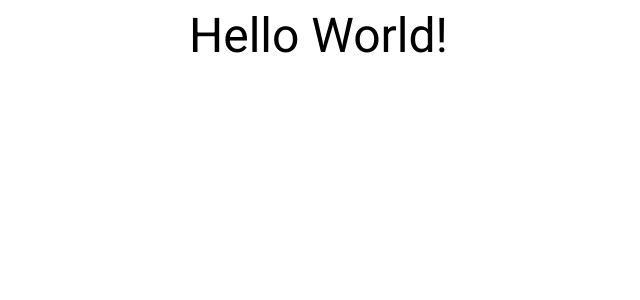
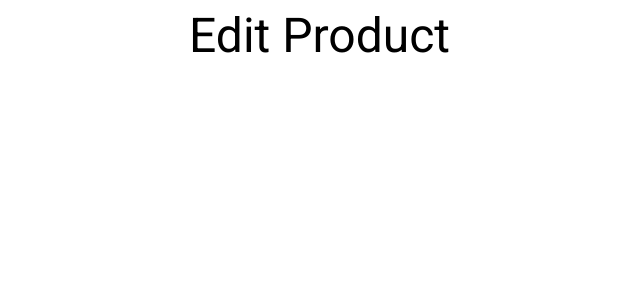
Before and after one commit to kbonnici/karl-bonnici-IS24-full-stack-competition-req97073, a React app in the folder frontend/: page /edit/1 in a window 1280 px wide. Shown: the top 300 px of the page, without its empty margins (175-815 px from the left). Built offline with nearby package versions, Linux system fonts and the light colour scheme; the HTML template or start-up script is replaced by a standard one.

Commit message:
add simple landing page and edit route

```diff
--- a/frontend/src/App.tsx
+++ b/frontend/src/App.tsx
@@ -1,13 +1,32 @@
-import { Typography } from '@mui/material';
-import { Container } from '@mui/system';
-import { useState } from 'react';
+import { Container } from '@mui/material';
+import { useEffect, useState } from 'react';
+import { Route, Routes, useLocation } from 'react-router-dom';
+import EditProduct from './components/EditProduct';
+import LandingPage from './components/LandingPage';
 
 function App() {
-  const [count, setCount] = useState(0);
+  const location = useLocation();
+  const [productId, setProductId] = useState<string | undefined>(undefined);
+
+  useEffect(() => {
+    if (location.pathname.includes('/edit/')) {
+      const urlParts = location.pathname.split('/');
+      const pId = urlParts[2];
+
+      if (pId.length) setProductId(pId);
+      else setProductId(undefined);
+    }
+  }, []);
 
   return (
     <Container maxWidth="sm">
-      <Typography variant="h3">Hello World!</Typography>
+      <Routes>
+        <Route path="/" element={<LandingPage />} />
+        <Route
+          path="/edit/:product_id"
+          element={<EditProduct productId={productId} />}
+        />
+      </Routes>
     </Container>
   );
 }
--- /dev/null
+++ b/frontend/src/components/EditProduct.tsx
@@ -0,0 +1,16 @@
+import { Typography } from '@mui/material';
+import React from 'react';
+
+type EditProductProps = {
+  productId: string | undefined;
+};
+function EditProduct(props: EditProductProps) {
+  if (!props.productId) return <div>undefined product id</div>;
+
+  const productId = parseInt(props.productId);
+
+  if (isNaN(productId)) return <div>oh no!</div>;
+  return <Typography variant="h3">Edit Product</Typography>;
+}
+
+export default EditProduct;
--- /dev/null
+++ b/frontend/src/components/LandingPage.tsx
@@ -0,0 +1,8 @@
+import { Typography } from '@mui/material';
+import React from 'react';
+
+function LandingPage() {
+  return <Typography variant="h3">Landing Page</Typography>;
+}
+
+export default LandingPage;
```
